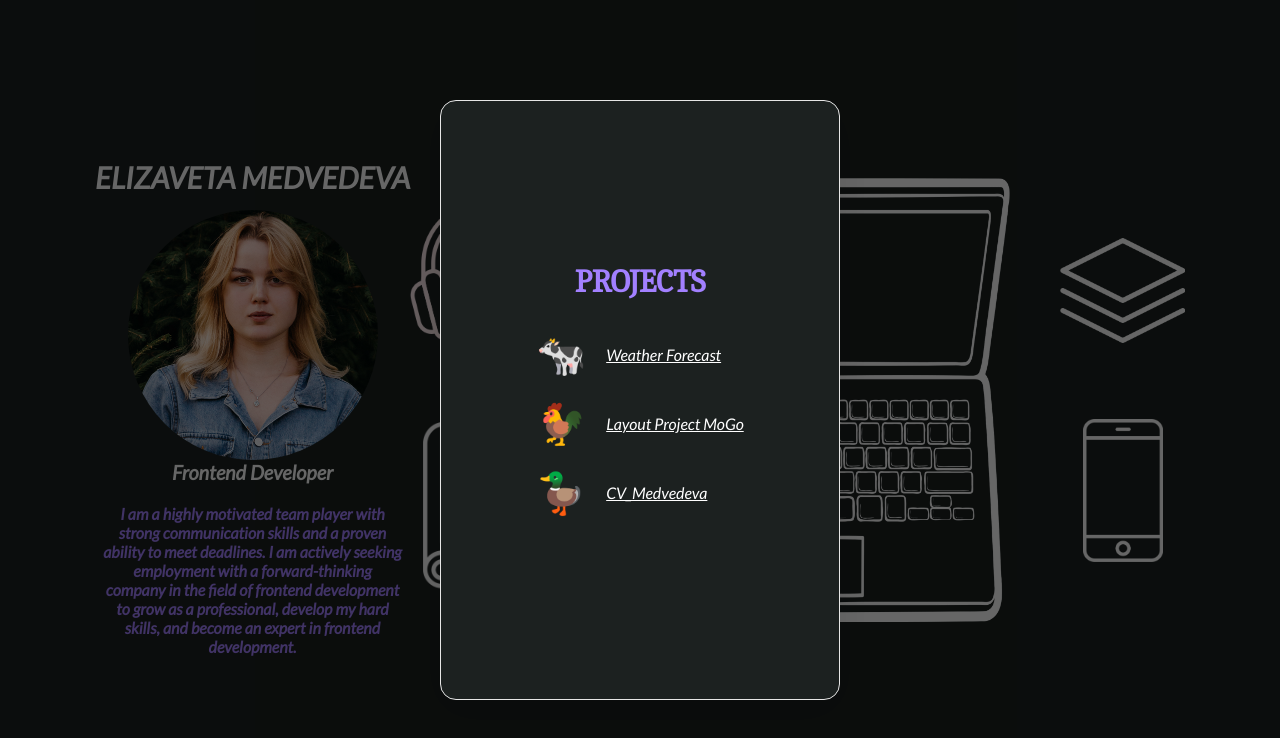
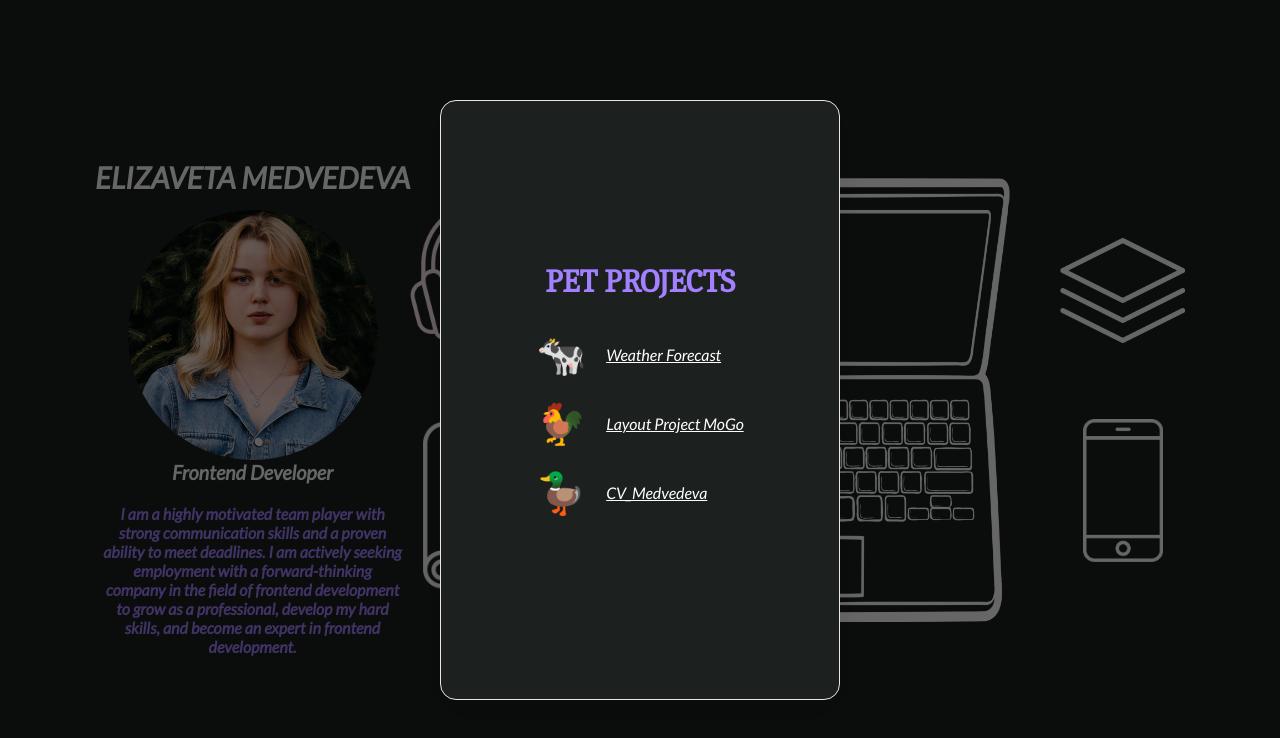
Before and after one commit to ElizabethMedvedeva/cv_medvedeva, a React (Create React App) app: page / in a window 1280 px wide. Both pictures are taken after a click on the element 810 px from the left and 400 px from the top of the page. Shown: the top 738 px of the page. Built offline with nearby package versions, Linux system fonts and the light colour scheme.

Commit message:
rename project

```diff
--- a/src/components/projects/projects.tsx
+++ b/src/components/projects/projects.tsx
@@ -8,7 +8,7 @@ export const Projects = () => {
   return (
     <div>
       <ProjectTitle>
-        <h1>PROJECTS</h1>
+        <h1>PET PROJECTS</h1>
       </ProjectTitle>
       <ProjectsContainer>
         <ProjectLink>
```
